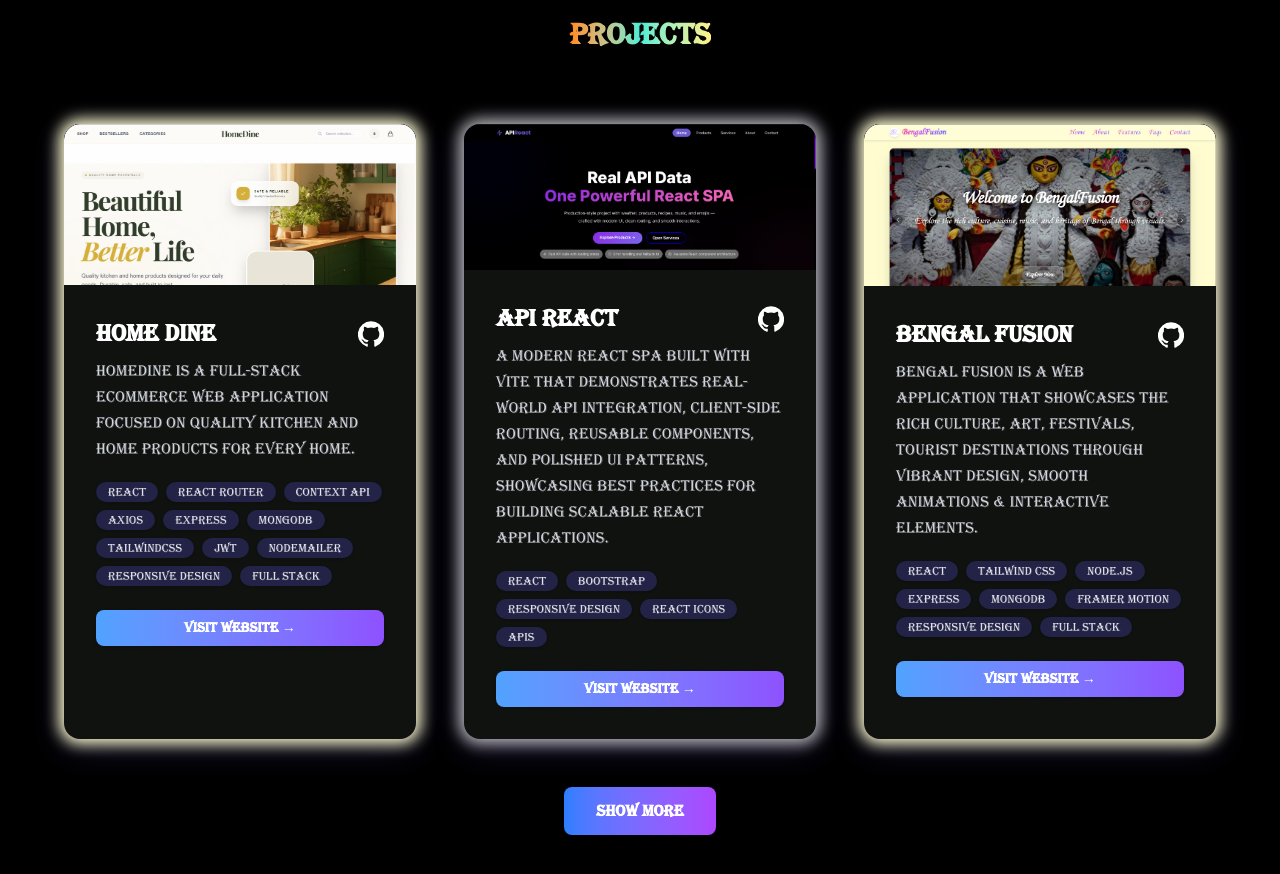
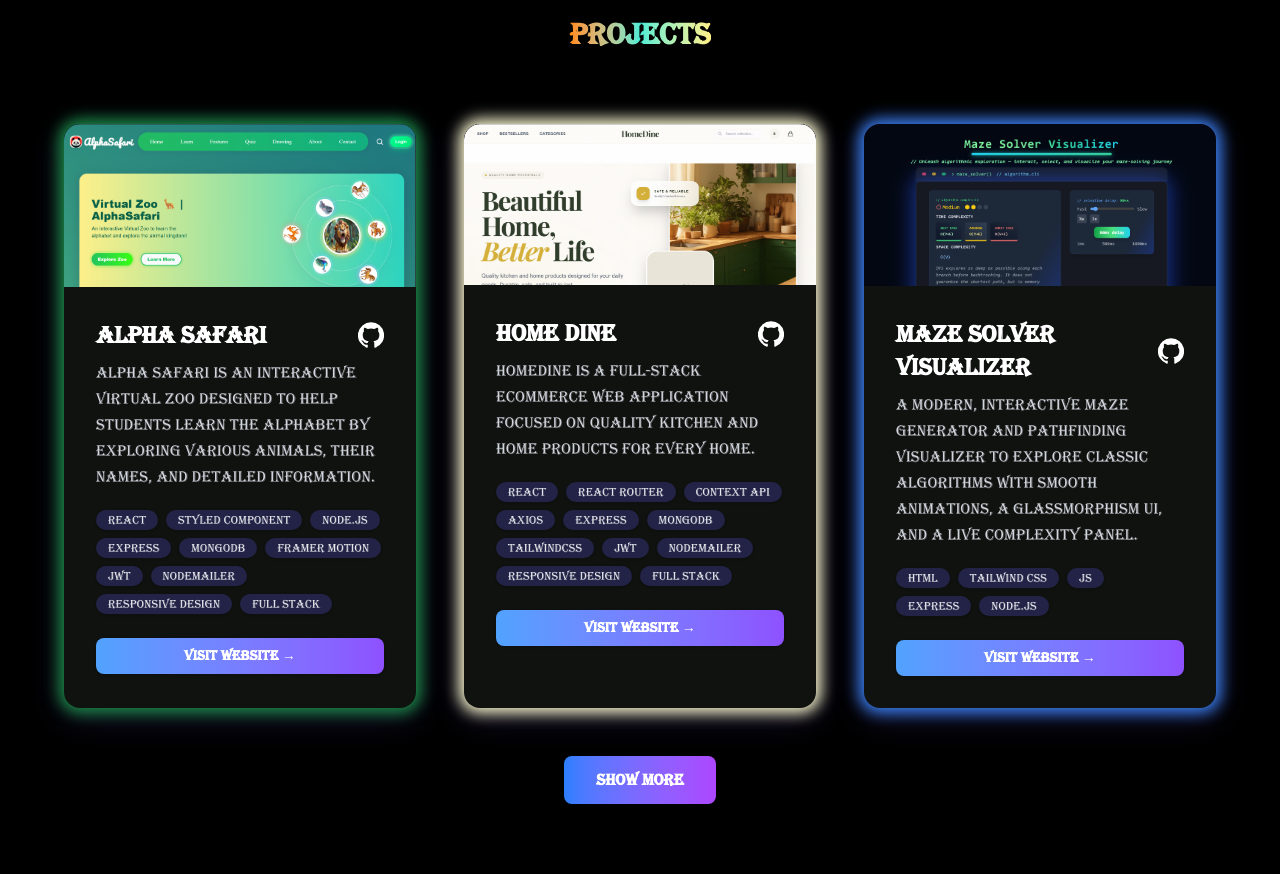
Before and after one commit to Soumyosish/Portfolio, a React (Vite) app: page / in a window 1280 px wide. Shown: the part 1940-2814 px from the top of the page. Built offline with nearby package versions, Linux system fonts and the light colour scheme.

Commit message:
updated two projects

```diff
--- a/src/components/Projects.jsx
+++ b/src/components/Projects.jsx
@@ -3,12 +3,12 @@ import React from "react";
 // eslint-disable-next-line no-unused-vars
 import { motion } from "framer-motion";
 import bengalfusion from "../assets/bengalfusion.png";
-// import alphasafari from "../assets/alphasafari.png";
+import alphasafari from "../assets/alphasafari.png";
 import insticgpa from "../assets/insticgpa.png";
 import vayu from "../assets/vayu.png";
 import guess from "../assets/guess.png";
 import jobsy from "../assets/jobsy.png";
-// import mazesolver from "../assets/mazesolver.png";
+import mazesolver from "../assets/mazesolver.png";
 import candy from "../assets/candy.png";
 import tommy from "../assets/tommy.png";
 import hollistic from "../assets/hollistic.png";
@@ -17,26 +17,26 @@ import coffee from "../assets/coffee.png";
 import api_react from "../assets/api_react.png";
 import homedine from "../assets/homedine.png";
 const projects = [
-  // {
-  //   name: "Alpha Safari",
-  //   desc: "Alpha Safari is an interactive Virtual Zoo designed to help students learn the alphabet by exploring various animals, their names, and detailed information.",
-  //   image: alphasafari,
-  //   link: "https://alpha-safari.vercel.app/",
-  //   tags: [
-  //     "React",
-  //     "Styled Component",
-  //     "Node.js",
-  //     "Express",
-  //     "MongoDB",
-  //     "Framer Motion",
-  //     "JWT",
-  //     "Nodemailer",
-  //     "Responsive Design",
-  //     "Full Stack",
-  //   ],
-  //   github: "https://github.com/Soumyosish/AlphaSafari",
-  //   shadowColor: "rgba(34,197,94,0.7)",
-  // },
+  {
+    name: "Alpha Safari",
+    desc: "Alpha Safari is an interactive Virtual Zoo designed to help students learn the alphabet by exploring various animals, their names, and detailed information.",
+    image: alphasafari,
+    link: "https://alpha-safari.vercel.app/",
+    tags: [
+      "React",
+      "Styled Component",
+      "Node.js",
+      "Express",
+      "MongoDB",
+      "Framer Motion",
+      "JWT",
+      "Nodemailer",
+      "Responsive Design",
+      "Full Stack",
+    ],
+    github: "https://github.com/Soumyosish/AlphaSafari",
+    shadowColor: "rgba(34,197,94,0.7)",
+  },
   {
     name: "Home Dine",
     desc: "HomeDine is a full-stack ecommerce web application focused on quality kitchen and home products for every home.",
@@ -58,15 +58,15 @@ const projects = [
     github: "https://github.com/Soumyosish/HomeDine",
     shadowColor: "rgba(255, 253, 208, 1)",
   },
-  // {
-  //   name: "Maze Solver Visualizer",
-  //   desc: "A modern, interactive maze generator and pathfinding visualizer to Explore classic algorithms with smooth animations, a glassmorphism UI, and a live complexity panel.",
-  //   image: mazesolver,
-  //   link: "https://bhul-bhulaya.vercel.app/",
-  //   tags: ["HTML", "Tailwind CSS", "JS", "Express", "Node.js"],
-  //   github: "https://github.com/Soumyosish/BhulBhulaya",
-  //   shadowColor: "rgba(59, 130, 246, 1)",
-  // },
+  {
+    name: "Maze Solver Visualizer",
+    desc: "A modern, interactive maze generator and pathfinding visualizer to Explore classic algorithms with smooth animations, a glassmorphism UI, and a live complexity panel.",
+    image: mazesolver,
+    link: "https://bhul-bhulaya.vercel.app/",
+    tags: ["HTML", "Tailwind CSS", "JS", "Express", "Node.js"],
+    github: "https://github.com/Soumyosish/BhulBhulaya",
+    shadowColor: "rgba(59, 130, 246, 1)",
+  },
   {
     name: "API React",
     desc: "A modern React SPA built with Vite that demonstrates real-world API integration, client-side routing, reusable components, and polished UI patterns, showcasing best practices for building scalable React applications.",
```
